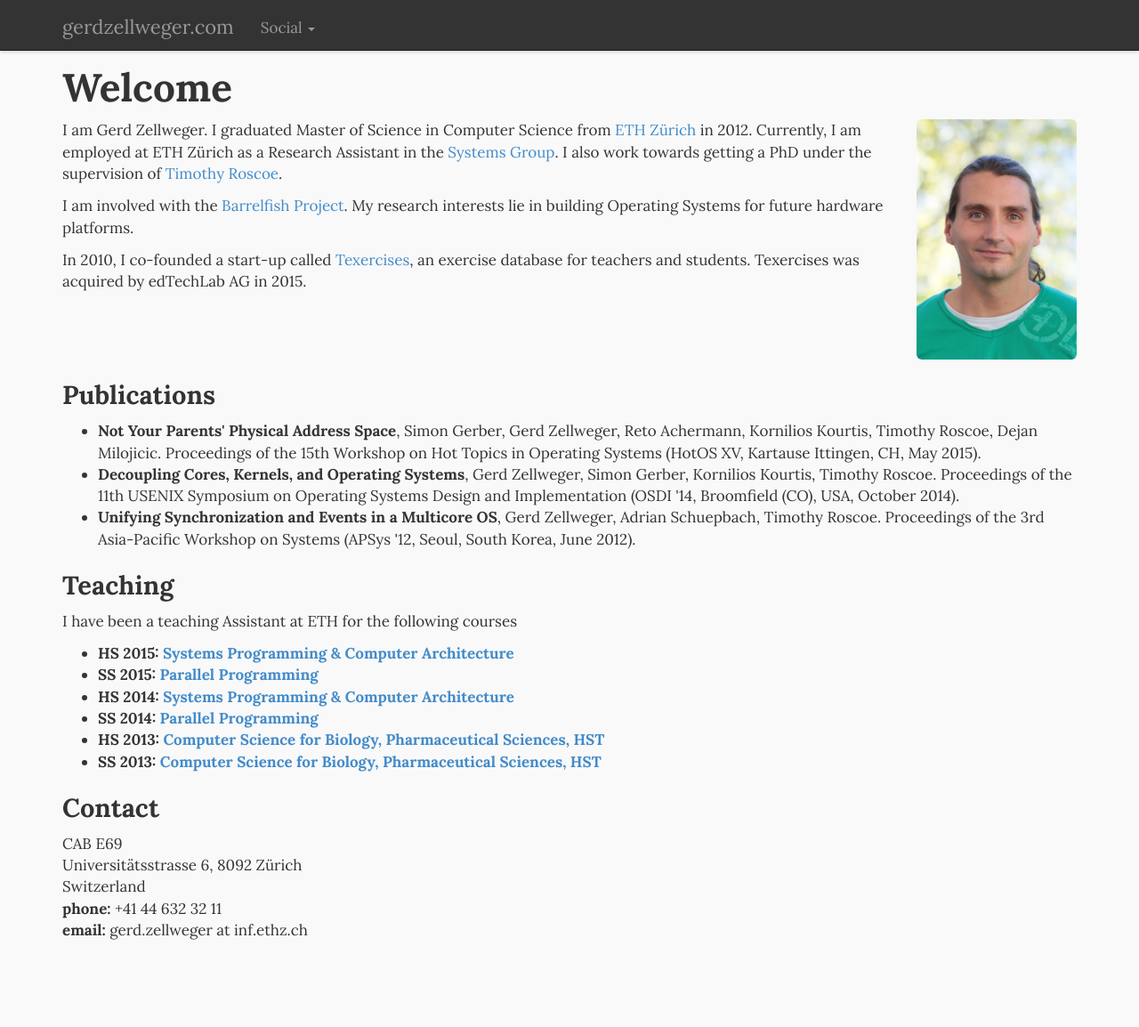
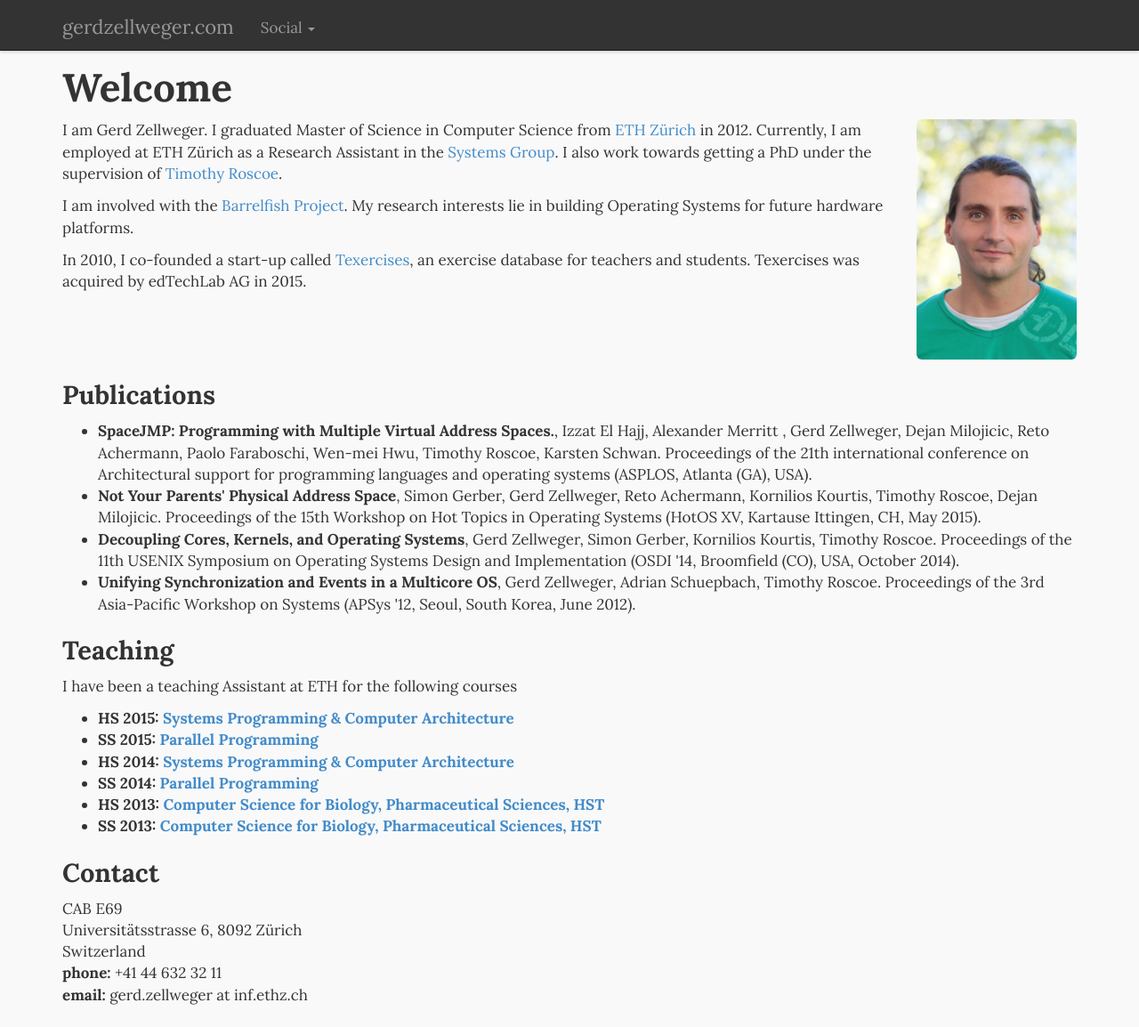
Before and after one commit to gz/website, a Jekyll site: the page built from index.html, in a window 1280 px wide and 1154 px high. Shown: the whole window at 89% size. Built offline with Jekyll 4.4.1, drawn with Linux system fonts in a browser that asks for light colours; Markdown is read by kramdown in place of the engine named in the settings.

Commit message:
ASPLOS
Signed-off-by: Gerd Zellweger <mail@gerdzellweger.com>

```diff
--- a/index.html
+++ b/index.html
@@ -26,6 +26,9 @@ title: Gerd Zellweger
 <h3>Publications</h3>
 <ul class="unstyled">
   <li>
+  <strong>SpaceJMP: Programming with Multiple Virtual Address Spaces.</strong>, Izzat El Hajj, Alexander Merritt , Gerd Zellweger, Dejan Milojicic, Reto Achermann, Paolo Faraboschi, Wen-mei Hwu, Timothy Roscoe, Karsten Schwan. Proceedings of the 21th international conference on Architectural support for programming languages and operating systems (ASPLOS, Atlanta (GA), USA).
+  </li>
+  <li>
   <strong>Not Your Parents' Physical Address Space</strong>, Simon Gerber, Gerd Zellweger, Reto Achermann, Kornilios Kourtis, Timothy Roscoe, Dejan Milojicic. Proceedings of the 15th Workshop on Hot Topics in Operating Systems (HotOS XV, Kartause Ittingen, CH, May 2015).
   </li>
   <li><strong>Decoupling Cores, Kernels, and Operating Systems</strong>, Gerd Zellweger, Simon Gerber, Kornilios Kourtis, Timothy Roscoe. Proceedings of the 11th USENIX Symposium on Operating Systems Design and Implementation (OSDI '14, Broomfield (CO), USA, October 2014).</li>
```
